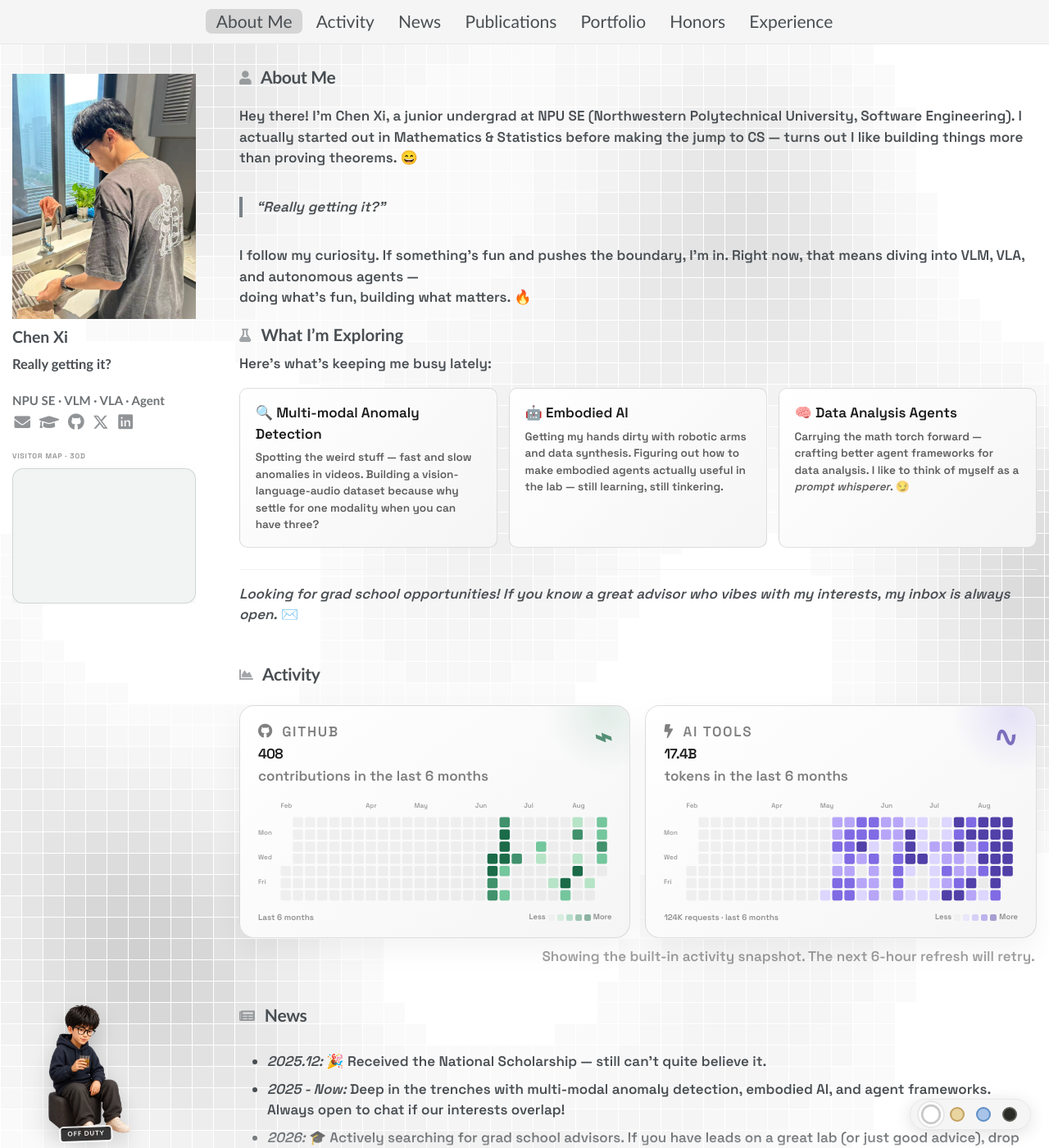
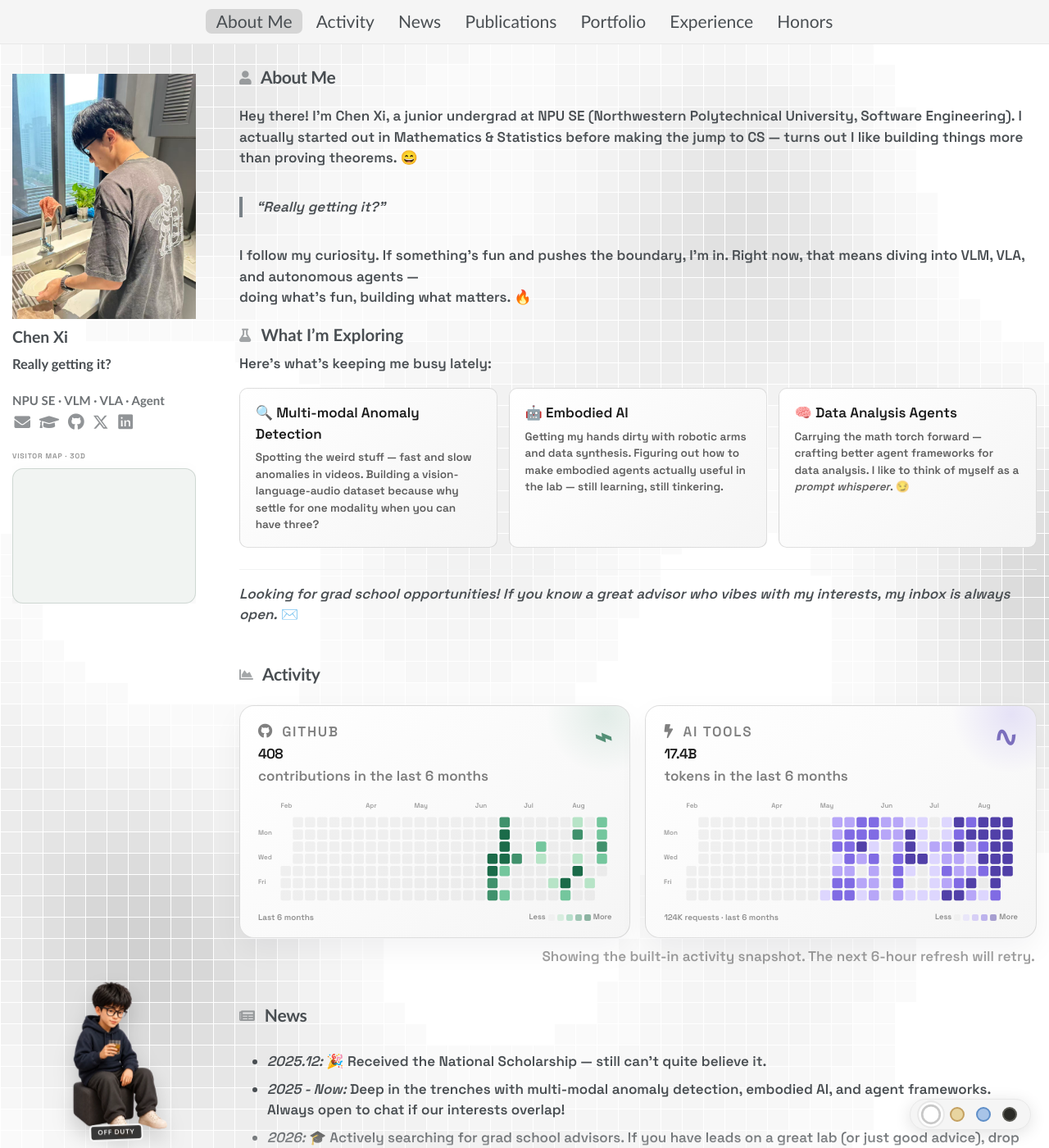
Before and after one commit to Chenxxxxxx06/Chenxxxxxx06.github.io, a Jekyll site: the page built from _pages/about.md, in a window 1280 px wide and 1400 px high. Shown: the whole window at 82% size. Built offline with Jekyll 4.4.1, drawn with Linux system fonts in a browser that asks for light colours; some of the changed text lies outside the part shown.

Commit message:
style: animate mascot and reorder profile sections

```diff
--- a/_data/navigation.yml
+++ b/_data/navigation.yml
@@ -15,8 +15,8 @@
   - title: "Portfolio"
     url: "#-portfolio"
 
+  - title: "Experience"
+    url: "#-experience"
+
   - title: "Honors"
     url: "#-honors"
-
-  - title: "Experience"
-    url: "#-experience"
--- a/_includes/head/custom.html
+++ b/_includes/head/custom.html
@@ -9,7 +9,7 @@
 
 <link rel="preload" href="{{ "/assets/fonts/fa-solid-900.woff2" | relative_url }}" as="font" type="font/woff2" crossorigin>
 <link rel="preload" href="{{ "/assets/fonts/fa-brands-400.woff2" | relative_url }}" as="font" type="font/woff2" crossorigin>
-<link rel="stylesheet" href="{{ "/assets/css/custom-overrides.css" | relative_url }}?v=20260813-map3">
+<link rel="stylesheet" href="{{ "/assets/css/custom-overrides.css" | relative_url }}?v=20260813-mascot1">
 
 <link rel="apple-touch-icon" sizes="180x180" href="{{ "/images/apple-touch-icon.png" | relative_url }}">
 <link rel="shortcut icon" href="{{ "/images/favicon.ico" | relative_url }}">
--- a/_pages/about.md
+++ b/_pages/about.md
@@ -19,8 +19,8 @@
 
 {% include_relative includes/portfolio.md %}
 
+{% include_relative includes/experience.md %}
+
 {% include_relative includes/honors.md %}
 
-{% include_relative includes/experience.md %}
-
 <span class='anchor' id='end-page'></span>
--- a/assets/css/custom-overrides.css
+++ b/assets/css/custom-overrides.css
@@ -281,13 +281,38 @@
 
 /* Interactive status mascot */
 .mascot-widget {
+  --mascot-roam: 24px;
+  --mascot-roam-mid: 10px;
   position: fixed;
   z-index: 90;
   left: 10px;
   bottom: 0;
-  width: 190px;
-  height: 190px;
+  width: 218px;
+  height: 218px;
   pointer-events: none;
+}
+
+.mascot-widget[data-state="sleeping"] { --mascot-roam: 6px; --mascot-roam-mid: 3px; }
+.mascot-widget[data-state="eating"] { --mascot-roam: 18px; --mascot-roam-mid: 8px; }
+.mascot-widget[data-state="drinking"] { --mascot-roam: 34px; --mascot-roam-mid: 15px; }
+
+@keyframes mascot-roam {
+  0%, 14% { transform: translate3d(0, 0, 0) rotate(0); }
+  30%, 44% { transform: translate3d(var(--mascot-roam-mid), -3px, 0) rotate(-0.35deg); }
+  60%, 74% { transform: translate3d(var(--mascot-roam), 0, 0) rotate(0.35deg); }
+  90%, 100% { transform: translate3d(0, -3px, 0) rotate(0); }
+}
+
+@media (prefers-reduced-motion: no-preference) {
+  .mascot-widget {
+    animation: mascot-roam 17s cubic-bezier(0.45, 0, 0.55, 1) infinite;
+    will-change: transform;
+  }
+  .mascot-widget[data-state="sleeping"] { animation-duration: 22s; }
+  .mascot-widget[data-state="eating"] { animation-duration: 15s; }
+  .mascot-widget[data-state="drinking"] { animation-duration: 13s; }
+  .mascot-widget:hover,
+  .mascot-widget:focus-within { animation-play-state: paused; }
 }
 
 .mascot-button {
@@ -306,7 +331,7 @@
   pointer-events: auto;
 }
 
-.mascot-button:focus-visible { outline: 2px solid var(--c-text); outline-offset: -8px; border-radius: 32px; }
+.mascot-button:focus-visible { outline: 2px solid var(--c-text); outline-offset: -8px; border-radius: 36px; }
 
 .mascot-image {
   display: block;
@@ -343,8 +368,8 @@
 
 .mascot-bubble {
   position: absolute;
-  left: 142px;
-  bottom: 132px;
+  left: 160px;
+  bottom: 151px;
   width: max-content;
   max-width: 220px;
   padding: 11px 14px;
@@ -367,8 +392,8 @@
 
 .mascot-contact {
   position: absolute;
-  left: 142px;
-  bottom: 93px;
+  left: 160px;
+  bottom: 106px;
   width: 168px;
   padding: 16px;
   color: var(--c-text);
@@ -504,6 +529,17 @@
   .activity-heatmap { min-height: 90px; }
 }
 
+@media (min-width: 601px) and (max-width: 1000px) {
+  .mascot-widget {
+    --mascot-roam: 12px;
+    --mascot-roam-mid: 6px;
+    width: 200px;
+    height: 200px;
+  }
+  .mascot-bubble { left: 148px; bottom: 140px; }
+  .mascot-contact { left: 148px; bottom: 98px; }
+}
+
 @media (max-width: 600px) {
   .activity-card { padding: 18px 15px 14px; border-radius: 15px; }
   .activity-card__footer { align-items: flex-end; }
@@ -516,9 +552,9 @@
   .experience-item__date { grid-column: 2; grid-row: 1; justify-self: start; padding: 0 0 8px; font-size: 1.2rem; }
   .experience-item__node { grid-column: 1; grid-row: 1 / span 2; padding-top: 8px; }
   .experience-item__content { grid-column: 2; grid-row: 2; padding: 18px; }
-  .mascot-widget { left: 2px; width: 124px; height: 124px; }
-  .mascot-bubble { left: 92px; bottom: 91px; max-width: min(205px, calc(100vw - 112px)); font-size: 0.7rem; }
-  .mascot-contact { left: 90px; bottom: 72px; width: min(260px, calc(100vw - 102px)); }
+  .mascot-widget { --mascot-roam: 10px; --mascot-roam-mid: 5px; left: 2px; width: 140px; height: 140px; }
+  .mascot-bubble { left: 104px; bottom: 103px; max-width: min(205px, calc(100vw - 124px)); font-size: 0.7rem; }
+  .mascot-contact { left: 104px; bottom: 81px; width: min(260px, calc(100vw - 118px)); }
   .mascot-status { bottom: 3px; font-size: 0.43rem; }
 }
 
@@ -526,6 +562,7 @@
   .activity-card,
   .activity-cell,
   .experience-item__content,
+  .mascot-widget,
   .mascot-image,
   .mascot-bubble,
   .mascot-contact { transition: none !important; }
```
